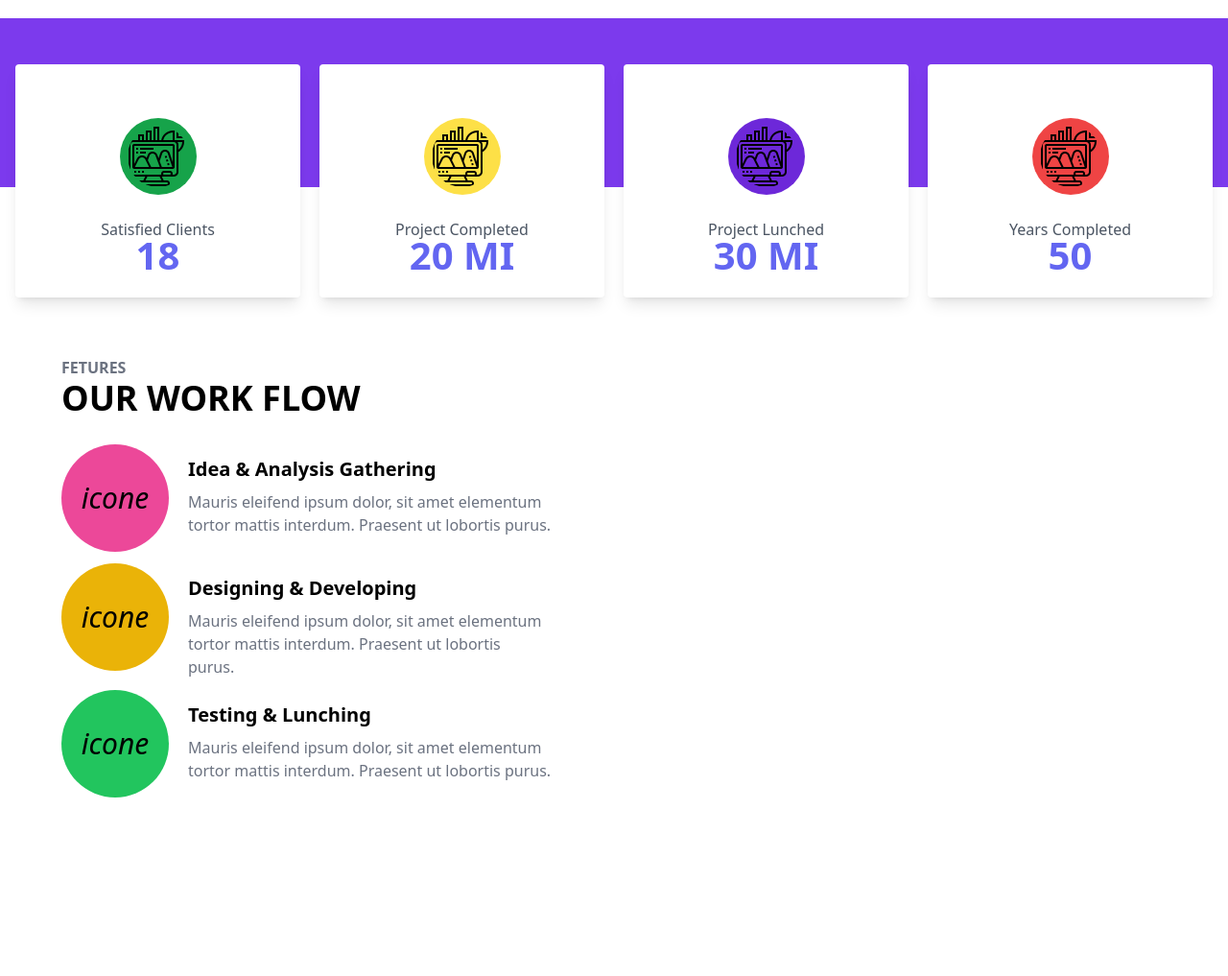
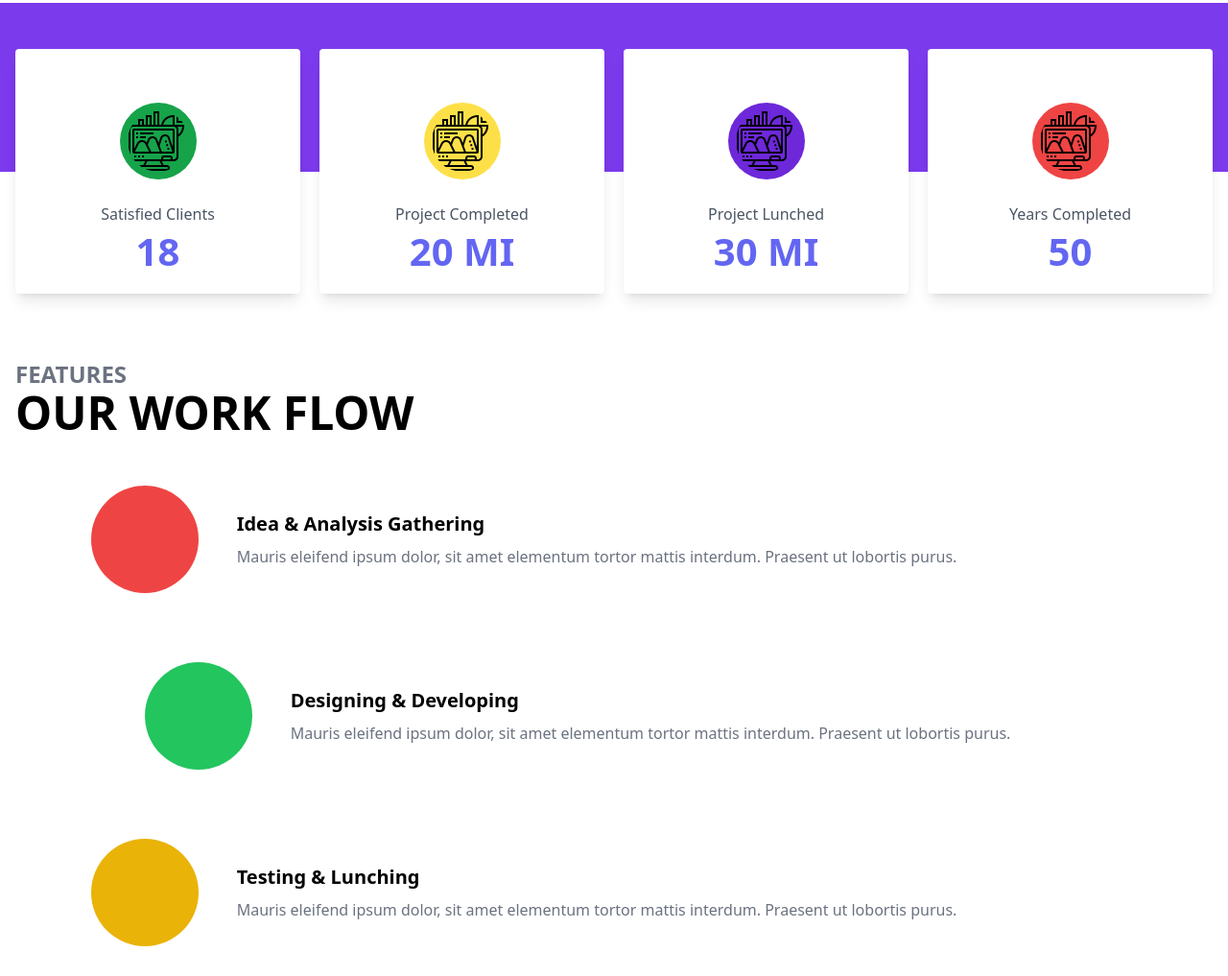
Before and after one commit to NiedjaMarques/GGS, a website: page index.html in a window 1280 px wide. Shown: the part 1780-2797 px from the top of the page at 96% size. Drawn offline with nearby package versions, Linux system fonts and the light colour scheme.

Commit message:
Adição de Novas Features
Desenvolvi e integrei as novas funcionalidades conforme as especificações.

2.Concluí a implementação do sistema de feedback

```diff
--- a/index.html
+++ b/index.html
@@ -28,7 +28,7 @@
     <div id="conteudoPagina" class="">
 
       <!--Header-->
-      <header id="header" class="flex items-center h-24 fixed top-0 left-0 z-10 w-full transition duration-500">
+      <header id="header" class="flex items-center h-24 fixed top-0 left-0 z-20 w-full transition duration-500">
 
         <!-- Main Header -->
         <div class="container mx-auto px-4">
@@ -2602,7 +2602,7 @@
     </section>
 
     <!--About Us-->
-    <section class="bg-cover bg-center bg-[url('/imagens/background/bg19.png')] relative pb-10 pt-10">
+    <section class="bg-cover bg-center bg-[url('/imagens/background/bg19.png')] relative py-8">
 
       <div class="container px-4 mx-auto">
 
@@ -2668,11 +2668,11 @@
     </section>
 
     <!-- Área de dados dos clientes -->
-    <section class="bg-violet-600 h-44">
-
-      <div class="container px-4 mx-auto pt-12">
-
-          <div class="grid sm:grid-cols-2 md:grid-cols-4 gap-5">
+    <section class="flex justify-center relative">
+
+      <div class="container px-4 mx-auto relative pt-12">
+
+          <div class="grid sm:grid-cols-2 md:grid-cols-4 gap-5 relative z-10">
 
               <div class="hover:-translate-y-6 transition-all duration-1000 ease-linear py-8 px-4 flex flex-col transition-all duration-500 shadow-lg rounded bg-white mb-5">
 
@@ -2688,7 +2688,7 @@
                   Satisfied Clients
                   </span>
 
-                      <h2 class="text-indigo-500 font-extrabold text-[40px]">
+                  <h2 class="text-indigo-500 font-extrabold text-[40px] pt-3">
                   18
                   </h2>
 
@@ -2710,7 +2710,7 @@
                   Project Completed
                   </span>
 
-                      <h2 class="text-indigo-500 font-extrabold text-[40px]">
+                  <h2 class="text-indigo-500 font-extrabold text-[40px] pt-3">
                   20 MI
                   </h2>
 
@@ -2732,7 +2732,7 @@
                   Project Lunched
                   </span>
 
-                      <h2 class="text-indigo-500 font-extrabold text-[40px]">
+                  <h2 class="text-indigo-500 font-extrabold text-[40px] pt-3">
                   30 MI
                   </h2>
 
@@ -2754,7 +2754,7 @@
                   Years Completed
                   </span>
 
-                      <h2 class="text-indigo-500 font-extrabold text-[40px]">
+                  <h2 class="text-indigo-500 font-extrabold text-[40px] pt-3">
                   50
                   </h2>
 
@@ -2766,82 +2766,88 @@
 
       </div>
 
+      <div class="bg-violet-600 h-44 w-full absolute inset-x-0">
+
+      </div>
+
     </section>
 
     <!--AREA DAS CARACTERISTICAS DOS SERVIÇOS -->
-    <section >
-
-      <div class="py-28 w-1/2 m-16">
-
-        <h6 class="font-bold text-gray-500/100 text-base">
-          FETURES
+    <section class="pt-12">
+
+      <div class="container px-4 mx-auto">
+
+      <div class="mb-8">
+
+          <h6 class="font-bold text-gray-500/100 text-base sm:text-2xl">
+              FEATURES
           </h6>
 
-        <h2 class="text-4xl pb-5 font-extrabold mb-2">
+          <h2 class="text-4xl sm:text-5xl font-extrabold mb-2">
               OUR WORK FLOW
           </h2>
 
-        <div class="flex">
-
-          <i
-            class="flex-shrink-0 text-3xl bg-pink-500 rounded-full h-28 w-28 flex items-center justify-center text-center mb-3"
-            >icone
-          </i>
-
-          <div class="flex-grow pl-2 m-3">
-
-            <h4 class="text-xl font-bold mb-2">
+      </div>
+
+      <div class="g-green-200 max-w-full w-10/12">
+
+          <div class="mb-8 flex justify-center items-center">
+
+              <div class="bg-red-500 rounded-full min-w-20 min-h-20 sm:min-w-28 sm:min-h-28 m-5 ">
+
+              </div>
+
+              <div class="pl-5">
+
+                  <h4  class="mb-2 text-xl font-bold">
                       Idea & Analysis Gathering
                   </h4>
 
-            <p class="text-gray-500/100 text-base w-10/12">
-              Mauris eleifend ipsum dolor, sit amet elementum tortor mattis
-              interdum. Praesent ut lobortis purus.
+                  <p class="text-gray-500/100 text-base ">
+                      Mauris eleifend ipsum dolor, sit amet elementum tortor mattis interdum. Praesent ut lobortis purus.
                   </p>
 
               </div>
 
           </div>
 
-        <div class="flex">
-
-          <i
-            class="flex-shrink-0 text-3xl bg-yellow-500 rounded-full h-28 w-28 flex items-center justify-center text-center"
-            >icone
-          </i>
-
-          <div class="flex-grow pl-2 m-3">
-
-            <h4 class="text-xl font-bold mb-2">
+          <div class="mb-8 flex justify-center items-center md:ml-28 transition-all duration-300 ease-linear">
+
+              <div class="bg-green-500 rounded-full min-w-20 min-h-20 m-5 relative sm:min-w-28 sm:min-h-28">
+
+              </div>
+
+              <div class="pl-5">
+
+                  <h4  class="mb-2 text-xl font-bold">
                       Designing & Developing
                   </h4>
 
-            <p class="text-gray-500/100 text-base w-9/12">
-              Mauris eleifend ipsum dolor, sit amet elementum tortor mattis
-              interdum. Praesent ut lobortis purus.
+                  <p class="text-gray-500/100 text-base ">
+                      Mauris eleifend ipsum dolor, sit amet elementum tortor mattis interdum. Praesent ut lobortis purus.
                   </p>
 
               </div>
 
           </div>
 
-        <div class="flex">
-
-          <i
-            class="flex-shrink-0 text-3xl bg-green-500 rounded-full h-28 w-28 flex items-center justify-center text-center"
-            >icone
-          </i>
-
-          <div class="flex-grow pl-2 m-3">
-
-            <h4 class="text-xl font-bold mb-2">
+          <div class="mb-8 flex justify-center items-center ">
+
+              <div class="bg-yellow-500 rounded-full min-w-20 min-h-20 m-5 relative sm:min-w-28 sm:min-h-28">
+
+              </div>
+
+              <div class="pl-5">
+
+                  <h4 class="mb-2 text-xl font-bold">
                       Testing & Lunching
                   </h4>
 
-            <p class="text-gray-500/100 text-base w-10/12">
-              Mauris eleifend ipsum dolor, sit amet elementum tortor mattis
-              interdum. Praesent ut lobortis purus.
+                  <p class="text-gray-500/100 text-base">
+                      Mauris eleifend ipsum dolor, sit amet elementum tortor mattis interdum. Praesent ut lobortis purus.
                   </p>
+
+              </div>
 
           </div>
 
```
Also changed, not shown: apagar/Untitled-1.html (+2 -2 lines), apagar/indexdelete.html (+103 -63 lines). Lines whose indentation alone changed are shown as unchanged.
